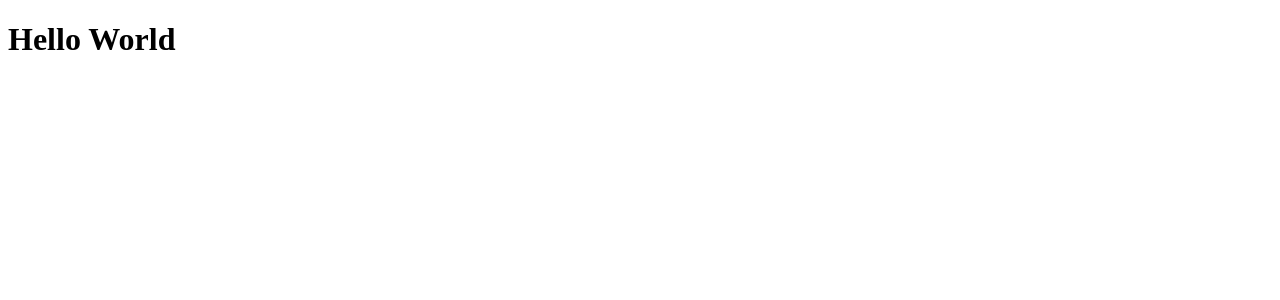
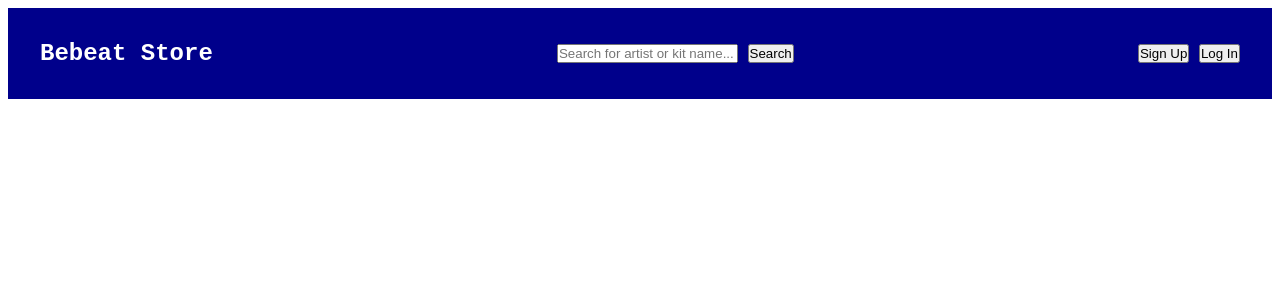
Before and after one commit to theunfactoringguru/bebeat-store, a Svelte app: page / in a window 1280 px wide. Shown: the top 300 px of the page. Built offline with nearby package versions, Linux system fonts and the light colour scheme.

Commit message:
Added navbar

```diff
--- a/src/App.svelte
+++ b/src/App.svelte
@@ -1 +1,5 @@
-<h1>Hello World</h1>
+<script>
+  import Navbar from "./lib/Navbar.svelte";
+</script>
+
+<Navbar/>
--- a/src/app.css
+++ b/src/app.css
@@ -0,0 +1,3 @@
+body {
+  font-family: 'Ubuntu','Courier New', Courier, monospace;
+}
--- /dev/null
+++ b/src/lib/Navbar.svelte
@@ -0,0 +1,36 @@
+<nav>
+  <h2>Bebeat Store</h2>
+  <form>
+    <input type="text" placeholder="Search for artist or kit name..." />
+    <input type="submit" value="Search" />
+  </form>
+  <div class="account-buttons">
+    <button>Sign Up</button>
+    <button>Log In</button>
+  </div>
+</nav>
+
+<style>
+  * {
+    padding: 0;
+    margin: 0;
+  }
+  nav {
+    display: flex;
+    justify-content: space-between;
+    background-color: darkblue;
+    padding: 2rem;
+  }
+
+  form {
+    align-self: center;
+  }
+
+  .account-buttons {
+    align-self: center;
+  }
+
+  h2 {
+    color: white;
+  }
+</style>
--- a/src/main.js
+++ b/src/main.js
@@ -1,3 +1,4 @@
+import './app.css';
 import App from './App.svelte'
 
 const app = new App({
```
